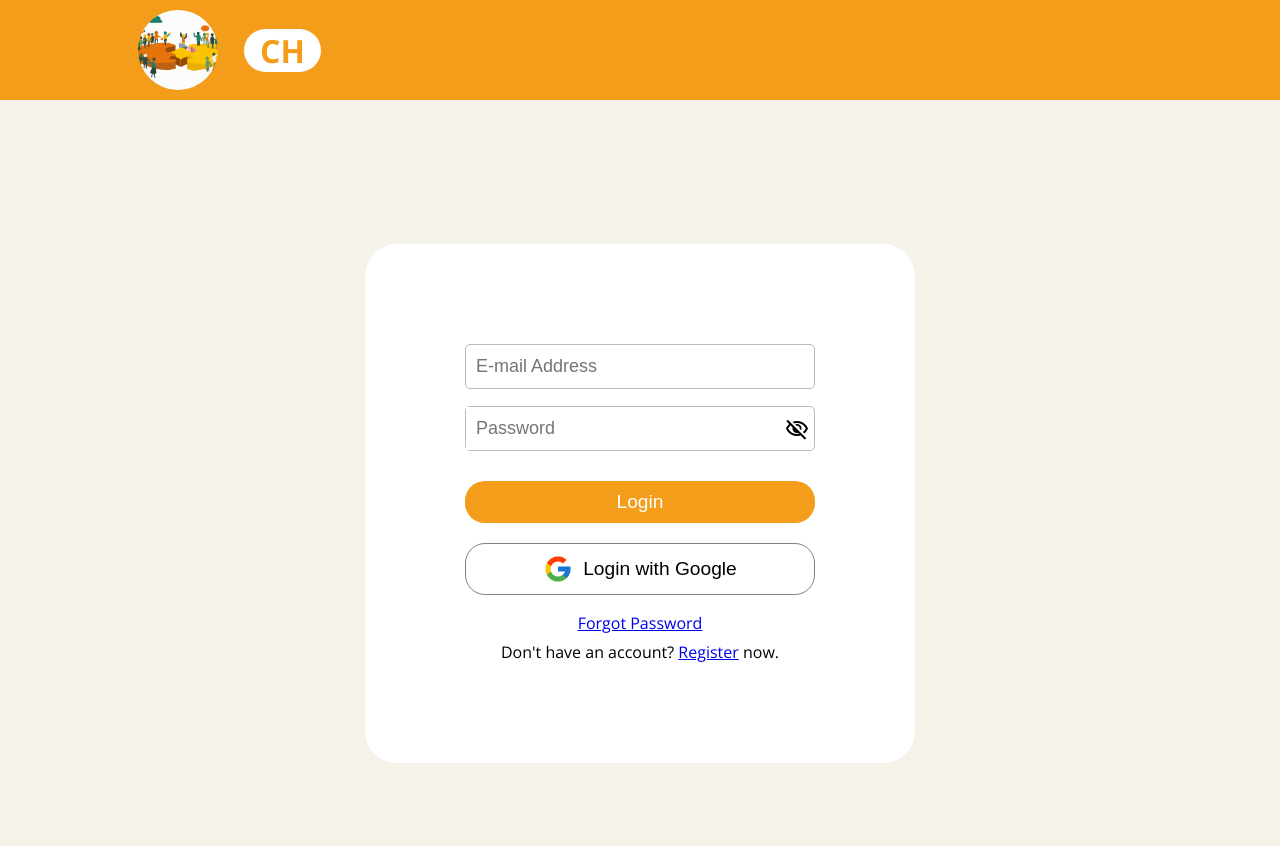
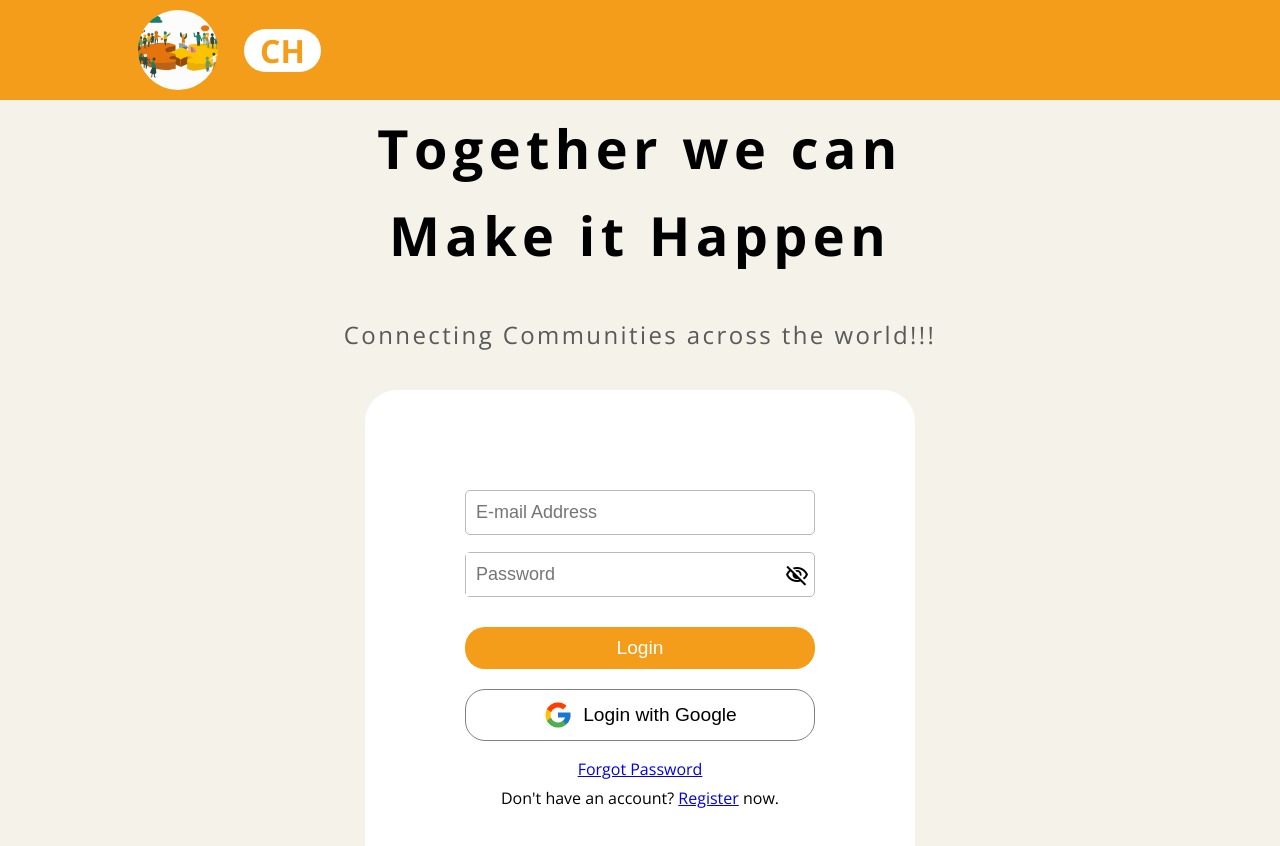
Before and after one commit to Deven1902/SolutionCHallenge23, a React (Create React App) app: page / in a window 1280 px wide. Shown: the top 846 px of the page. Built offline with nearby package versions, Linux system fonts and the light colour scheme; no server answers.

Commit message:
Minor UI changes

```diff
--- a/src/auth/Login.js
+++ b/src/auth/Login.js
@@ -5,6 +5,7 @@ import { useAuthState } from "react-firebase-hooks/auth";
 import "./Login.css";
 import google from "../icons/google.png"
 import { Snackbar } from "@mui/material";
+import classes from "../pages/AllPosts.module.css"
 
 
 function Login() {
@@ -38,7 +39,27 @@ function Login() {
   return (
     loading ? <div>Loading...</div>
       :
+
       <div className="login">
+
+        <div className={classes.mainQuote}>
+          <div className={classes.quoteHeading}>
+            Together we can <br />
+            Make it Happen <br />
+          </div>
+
+          <div className={classes.quoteSubheading}>
+            Connecting Communities across the world!!!
+          </div>
+        </div>
+
+
+
+
+
+
+
+
         <div className="login__container">
           <input
             type="text"
--- a/src/auth/Register.css
+++ b/src/auth/Register.css
@@ -1,6 +1,6 @@
 .register {
     width: 100%;
-    height: 100vh;
+    height: 80vh;
     display: flex;
     flex-direction: column;
     align-items: center;
--- a/src/auth/Register.js
+++ b/src/auth/Register.js
@@ -47,6 +47,7 @@ function Register() {
   }, [user, loading]);
   return (
     <div className="register">
+      <div className="reg_text" style={{ fontSize: 36, paddingBottom: 20, fontWeight: 800, fontFamily: 'Open Sans', letterSpacing: "0.1rem" }}>Want to contribute your part?</div>
       <div className="register__container">
         <input
           type="text"
--- a/src/auth/Reset.css
+++ b/src/auth/Reset.css
@@ -1,6 +1,6 @@
 .reset {
     width: 100%;
-    height: 100vh;
+    height: 80vh;
     display: flex;
     flex-direction: column;
     align-items: center;
@@ -8,16 +8,26 @@
     background-color: #f5f2ea;
   }
   .reset__container {
-    padding-top: 100px;
+    padding-top: 80px;
     padding-bottom: 100px;
     padding-left: 100px;
     padding-right: 100px;
     display: flex;
     flex-direction: column;
+    align-items: center;
     text-align: center;
     background-color: #ffffff;
     border-radius: 2rem;
   }
+
+  .resettext{
+    font-size: 24px;
+    margin-bottom: 50px;
+    font-weight: bold;
+    font-family: -apple-system, BlinkMacSystemFont, 'Segoe UI', Roboto, Oxygen, Ubuntu, Cantarell, 'Open Sans', 'Helvetica Neue', sans-serif;
+    letter-spacing: 0.5px;
+  }
+
   .reset__textBox {
     width: 350px;
     height: 45px;
@@ -41,6 +51,7 @@
   margin-top: 10px;
   border-radius: 20px;
   font-size: larger;
+  width: 350px;
 }
 
 .reset__btn:hover{
--- a/src/auth/Reset.js
+++ b/src/auth/Reset.js
@@ -34,6 +34,7 @@ function Reset() {
   return (
     <div className="reset">
       <div className="reset__container">
+        <div className="resettext">Enter your email to reset your password</div>
         <input
           type="text"
           className="reset__textBox"
@@ -52,7 +53,7 @@ function Reset() {
             }
           }}
         >
-          Send password reset email
+          Reset
         </button>
         <div>
           Don't have an account? <Link to="/register">Register</Link> now.
--- a/src/components/MainNavigation.jsx
+++ b/src/components/MainNavigation.jsx
@@ -41,7 +41,7 @@ const MainNavigation = () => {
                 <li onClick={() => {
                   logout();
                 }}
-                  style={{ color: 'white', fontSize: 18, fontWeight: 'normal' }}
+                  style={{ color: 'white', fontSize: 18, fontSize: 24 }}
                 >
                   Logout
                 </li>
--- a/src/components/protectedRoute.jsx
+++ b/src/components/protectedRoute.jsx
@@ -13,7 +13,8 @@ const ProtectedRoute = (props) => {
 
 
     if (props.reverse) {
-        return (user
+        return (
+            user
             ? <AllPostsPage />
             : <Outlet />
         )
--- a/src/pages/AllPosts.jsx
+++ b/src/pages/AllPosts.jsx
@@ -35,20 +35,10 @@ const AllPostsPage = () => {
 
   return (
     <>
-      <div className={classes.mainQuote}>
-        <div className={classes.quoteHeading}>
-          Together <br></br>
-          We can <br></br>
-          Make it Happen <br></br>
-        </div>
 
-        <div className={classes.quoteSubheading}>
-          Connecting Communities across the world!!!
-        </div>
-      </div>
 
       <div className={classes.allposts}>
-        <h1>Check What's new in the commuity</h1>
+        <h1>Check what's new in the commuity</h1>
         {!isLoading ? <PostList posts={loadedPosts} /> : <p>Loading...</p>}
       </div>
     </>
--- a/src/pages/AllPosts.module.css
+++ b/src/pages/AllPosts.module.css
@@ -3,14 +3,19 @@
 }
 
 .mainQuote {
-  padding: 2rem;
+  display: flex;
+  flex-direction: column;
+  justify-content: center;
+  align-items: center;
+  margin: 0;
 }
 
 .quoteHeading {
+  text-align: center;
   font-family: 'Open Sans';
   font-style: normal;
   font-weight: 800;
-  font-size: 64px;
+  font-size: 54px;
   line-height: 87px;
   letter-spacing: 0.1em;
 
```
